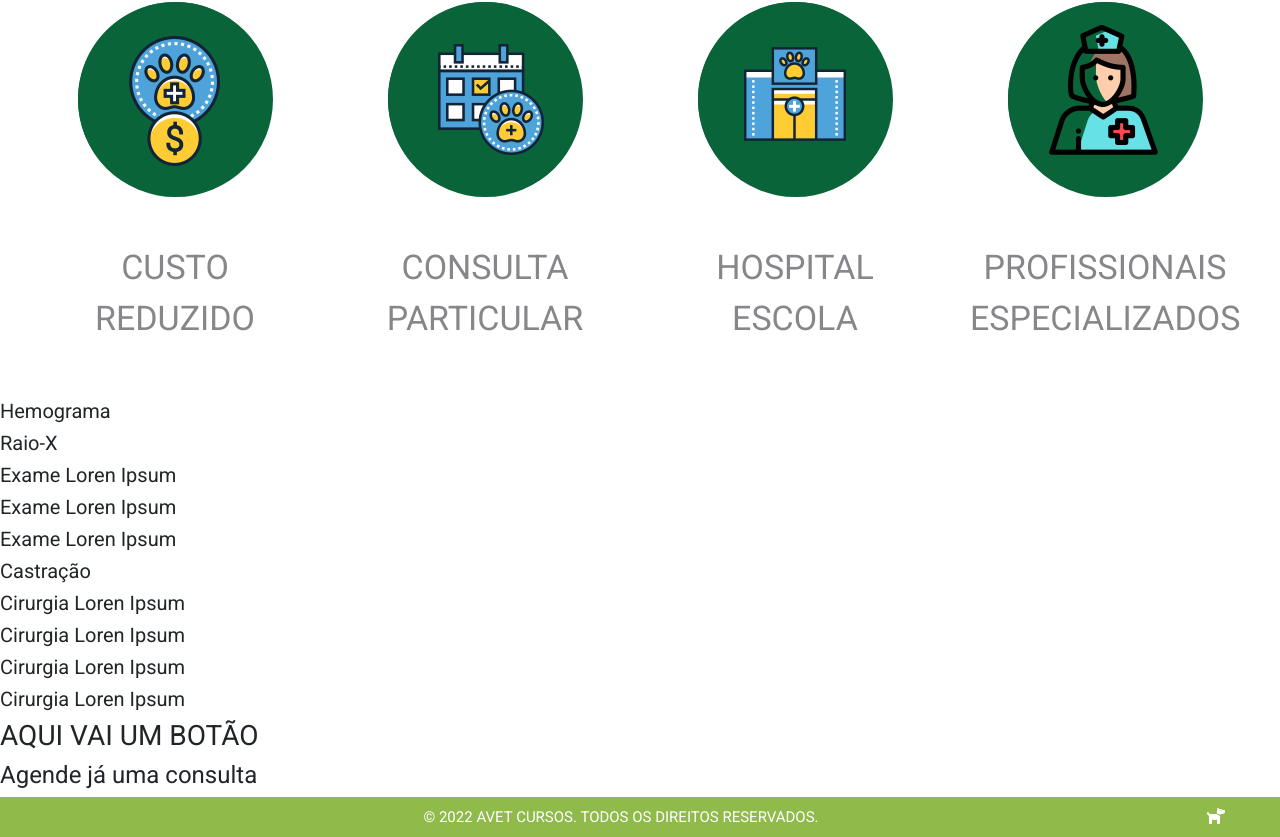
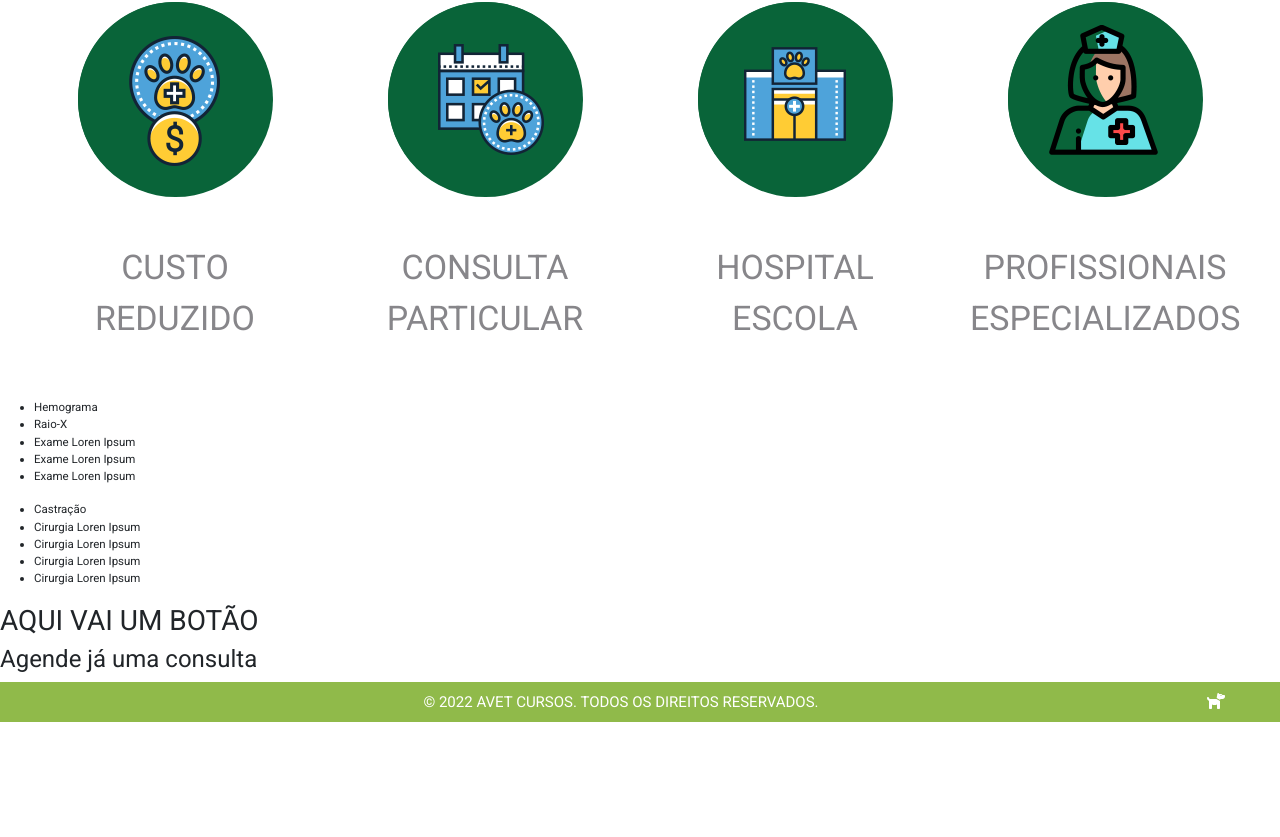
Before and after one commit to marcusviniciusmo/Avet_Cursos_Website, a React (Create React App) app in the folder frontend/: page /consultas in a window 1280 px wide. Shown: the part 375-1212 px from the top of the page. After the commit the page ends 1097 px from the top, so only its background shows below. Built offline with nearby package versions, Linux system fonts and the light colour scheme.

Commit message:
Creating the ServiceListing Component

```diff
--- /dev/null
+++ b/frontend/src/components/ServiceListing/index.tsx
@@ -0,0 +1,26 @@
+type Props = {
+  id: string,
+  serviceList: string
+};
+
+function ServiceListing({ id, serviceList }: Props) {
+  const services = serviceList.split(',');
+
+  return (
+    <>
+      <div id={id}>
+        <ul>
+          {
+            services.map((service) => {
+              return (
+                <li>{service}</li>
+              )
+            })
+          }
+        </ul>
+      </div>
+    </>
+  );
+};
+
+export default ServiceListing;
--- a/frontend/src/views/Consultas/index.tsx
+++ b/frontend/src/views/Consultas/index.tsx
@@ -4,6 +4,7 @@ import CustoReduzidoLogo from 'assets/img/consultas/custoReduzido.png';
 import ConsultaParticularLogo from 'assets/img/consultas/consultaParticular.png';
 import HospitalEscolaLogo from 'assets/img/consultas/hospitalEscola.png';
 import ProfissionaisEspecializadosLogo from 'assets/img/consultas/profissionaisEspecializados.png';
+import ServiceListing from "components/ServiceListing";
 import Footer from "components/Footer";
 import './styles.css';
 
@@ -52,17 +53,17 @@ function Consultas() {
         }
       </div>
 
-      <h5>Hemograma</h5>
-      <h5>Raio-X</h5>
-      <h5>Exame Loren Ipsum</h5>
-      <h5>Exame Loren Ipsum</h5>
-      <h5>Exame Loren Ipsum</h5>
+      <ServiceListing
+        id="serviceListingExames"
+        serviceList="Hemograma,Raio-X,Exame Loren Ipsum,
+          Exame Loren Ipsum,Exame Loren Ipsum"
+      />
 
-      <h5>Castração</h5>
-      <h5>Cirurgia Loren Ipsum</h5>
-      <h5>Cirurgia Loren Ipsum</h5>
-      <h5>Cirurgia Loren Ipsum</h5>
-      <h5>Cirurgia Loren Ipsum</h5>
+      <ServiceListing
+        id="serviceListingCirurgias"
+        serviceList="Castração,Cirurgia Loren Ipsum,Cirurgia Loren Ipsum,
+          Cirurgia Loren Ipsum,Cirurgia Loren Ipsum"
+      />
 
       <h3>AQUI VAI UM BOTÃO</h3>
       <h4>Agende já uma consulta</h4>
```
